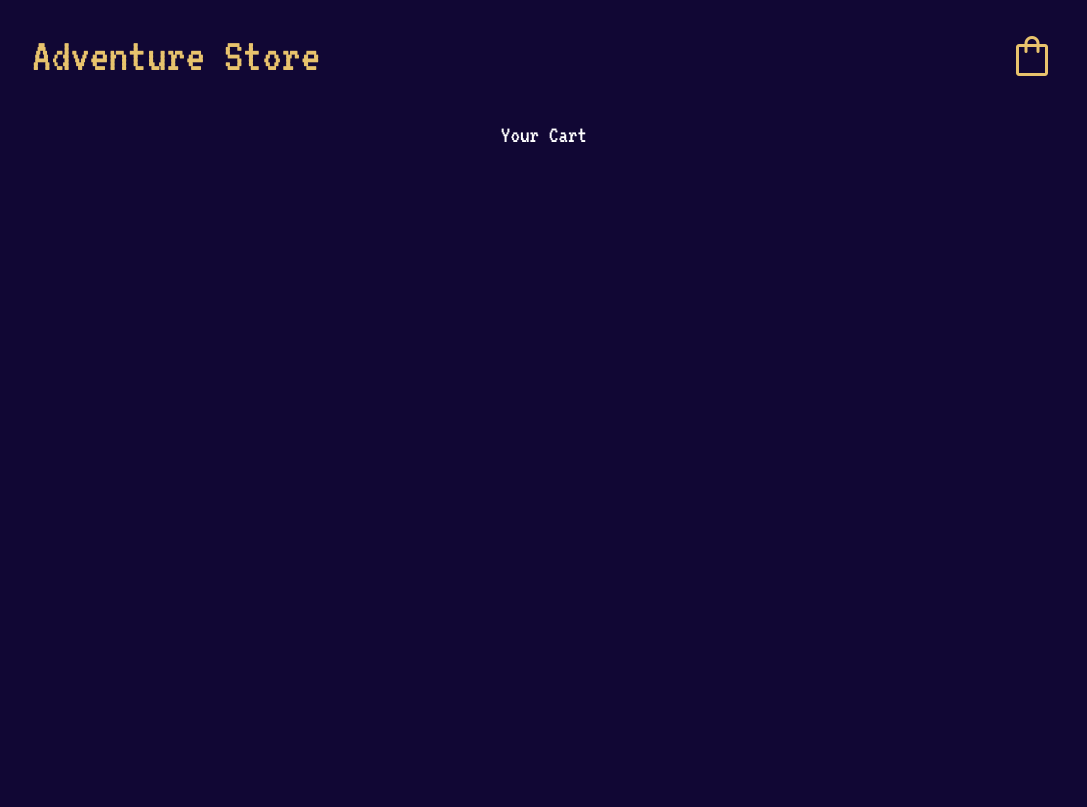
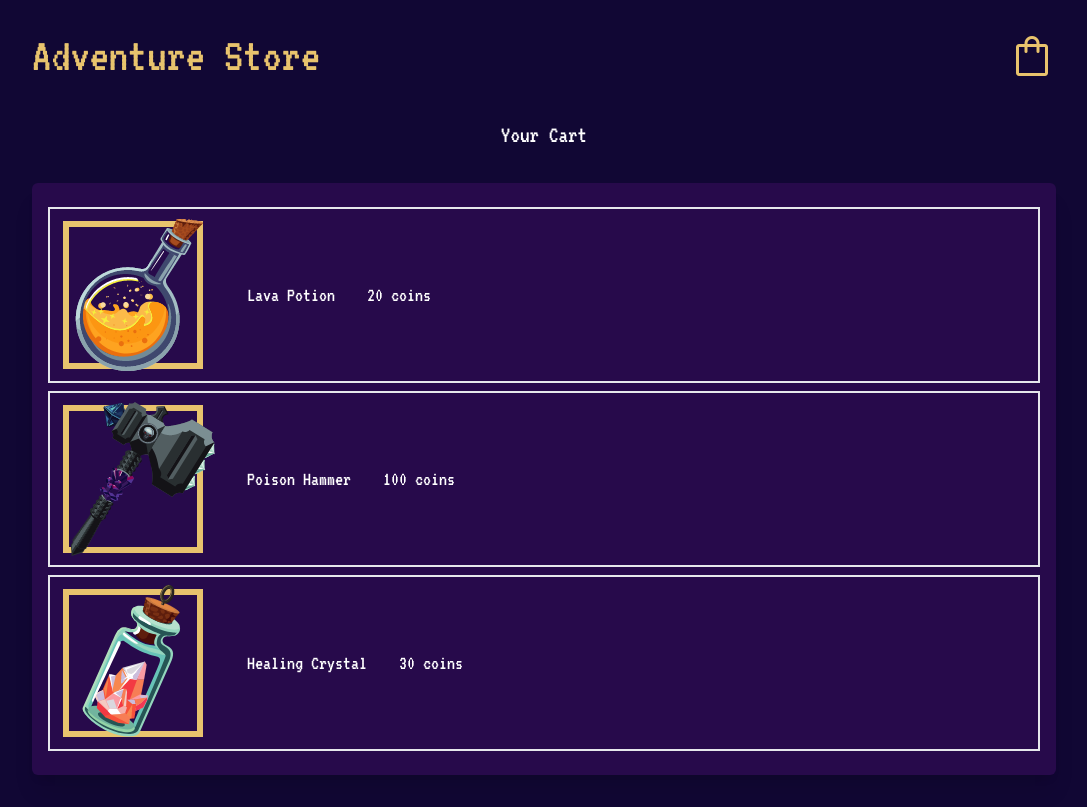
Before and after one commit to EricTimRussell/nuxtpinia, a Nuxt app: page /cart in a window 1280 px wide. Shown: the whole page, without its empty margins (96-1183 px from the left). Built offline with nearby package versions, Linux system fonts and the light colour scheme; data requests are answered from the project's data file.

Commit message:
cart page and data

```diff
--- a/data/db.json
+++ b/data/db.json
@@ -1,4 +1,30 @@
 {
+  "cart": [
+    {
+      "title": "Lava Potion",
+      "price": 20,
+      "description": "Gain heat resistance for 3 minutes.",
+      "img": "/img/potion.png",
+      "id": 1,
+      "quantity": 1
+    },
+    {
+      "title": "Poison Hammer",
+      "price": 100,
+      "description": "Hammer infused with posion gem magic.",
+      "img": "/img/hammer.png",
+      "id": 2,
+      "quantity": 1
+    },
+    {
+      "title": "Healing Crystal",
+      "price": 30,
+      "description": "Makes the owner immune to poison.",
+      "img": "/img/crystal.png",
+      "id": 7,
+      "quantity": 1
+    }
+  ],
   "products": [
     {
       "title": "Lava Potion",
--- a/layouts/default.vue
+++ b/layouts/default.vue
@@ -20,7 +20,10 @@
 </template>
 
 <script setup>
+import { useCartStore } from "@/stores/cartStore";
 
+const cartStore = useCartStore()
+cartStore.getCart()
 </script>
 
 <style scoped>
--- a/pages/cart.vue
+++ b/pages/cart.vue
@@ -1,11 +1,23 @@
 <template>
   <div>
     <h2 class="text-white text-2xl text-center my-8">Your Cart</h2>
+    <div class="card text-xl" v-if="cartStore.cart.length">
+      <!--cart product list  -->
+      <div v-for="product in cartStore.cart" class="flex gap-8 items-center border-solid border-2 my-2">
+        <img :src="product.img" :alt="product.title">
+        <p class="text-white">{{ product.title }}</p>
+        <p class="text-white">{{ product.price * product.quantity }} coins</p>
+      </div>
+    </div>
+    <div v-else>
+      <p class="text-white">No Items in Cart</p>
+    </div>
   </div>
 </template>
 
 <script setup>
-
+import { useCartStore } from "@/stores/cartStore";
+const cartStore = useCartStore()
 </script>
 
 <style scoped>
--- a/stores/cartStore.js
+++ b/stores/cartStore.js
@@ -3,5 +3,11 @@
 export const useCartStore = defineStore('cart', {
   state: () => ({
     cart: [],
-  })
+  }),
+  actions: {
+    async getCart() {
+      const data = await $fetch('http://localhost:4000/cart')
+      this.cart = data
+    }
+  }
 })
```
